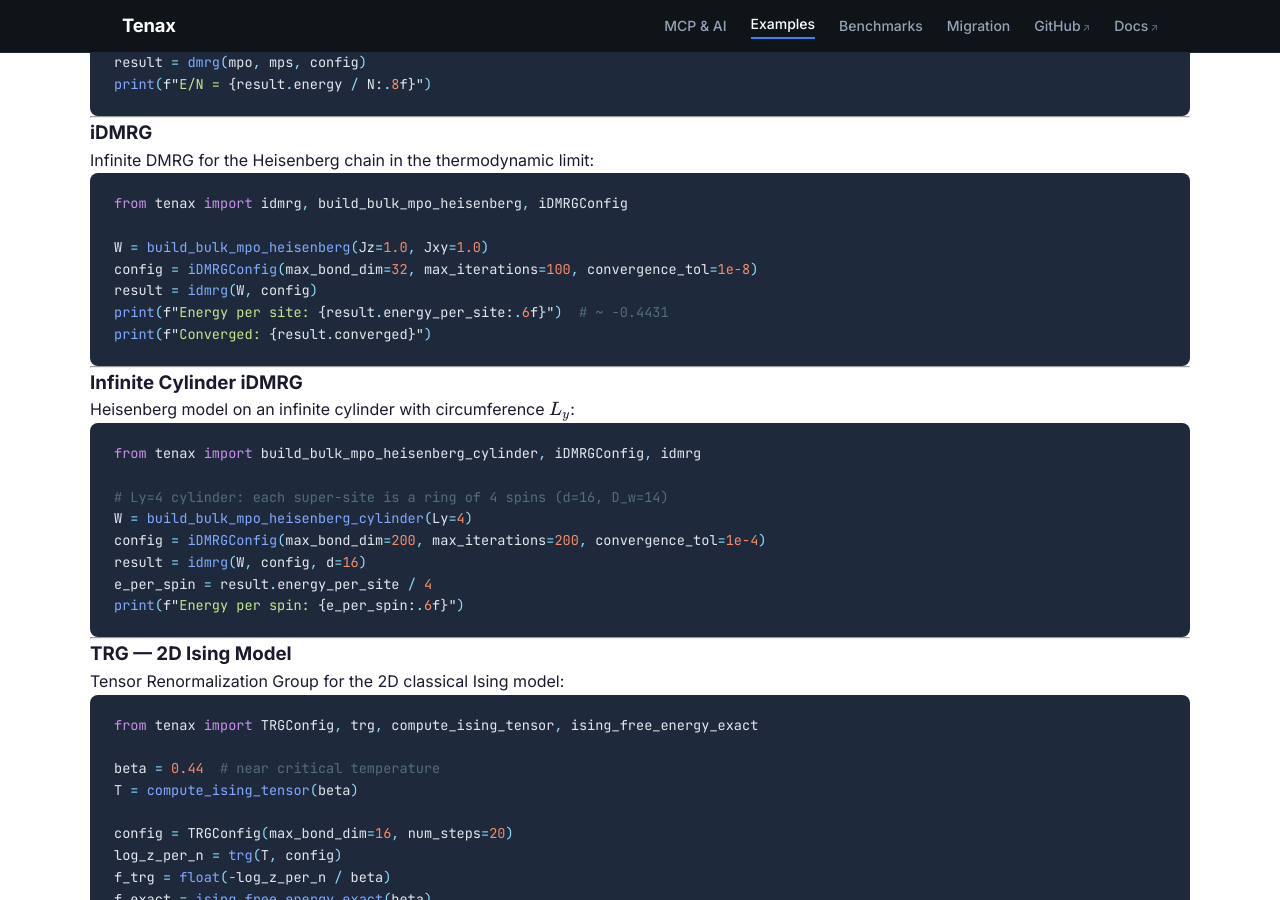
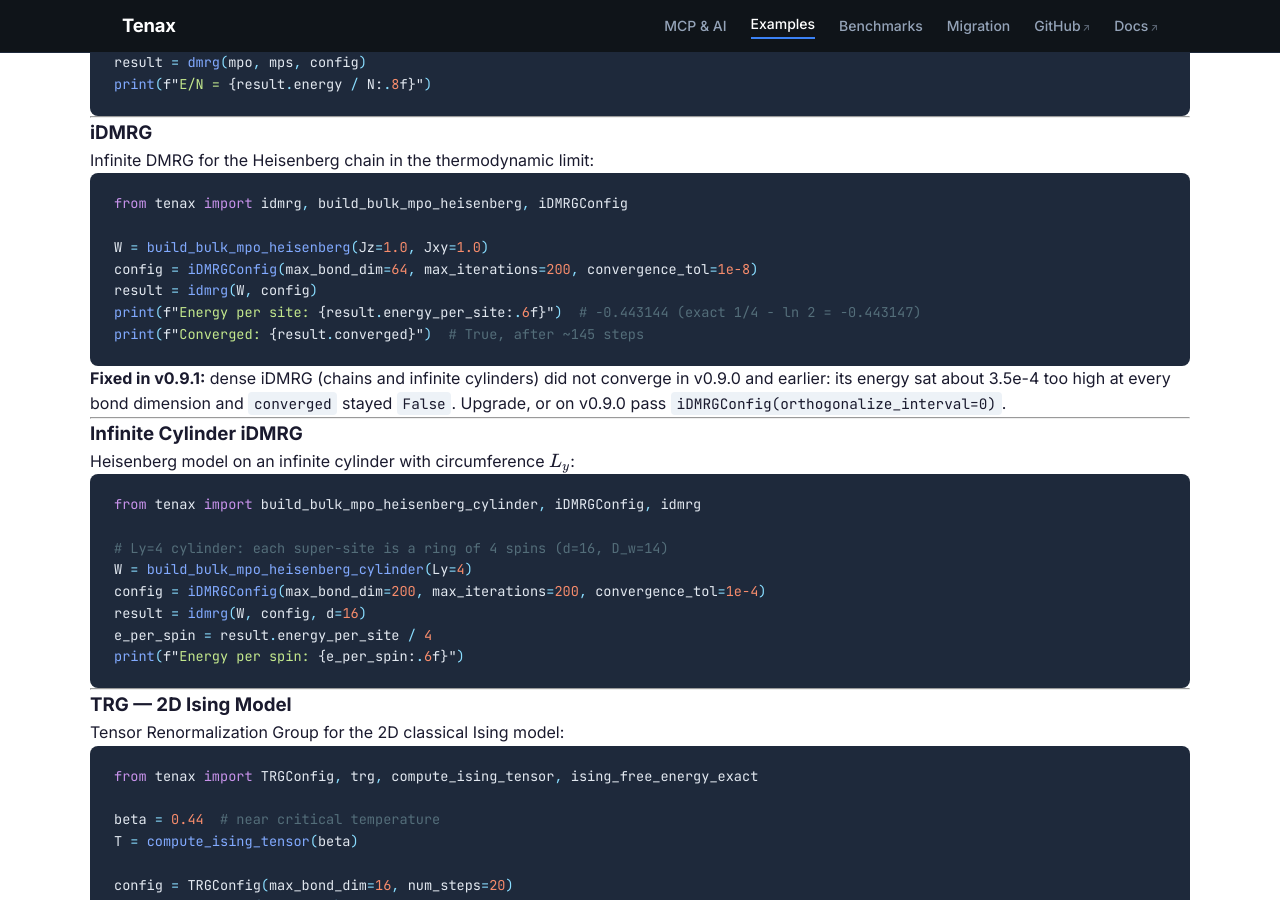
Before and after one commit to tenax-lab/tenax-lab.github.io, a Jekyll site: the page built from examples.md, in a window 1280 px wide and 900 px high, scrolled down 1545 px. Built offline with Jekyll 4.4.1, drawn with Linux system fonts in a browser that asks for light colours.

Commit message:
docs: update the site for tenax v0.9.1
The iDMRG example (chi=32, 100 sweeps) printed Converged: False; with the
v0.9.1 fix, chi=64 and 200 sweeps converges in ~145 steps to -0.443144
(exact -0.443147). Adds a note that dense iDMRG did not converge in v0.9.0
and earlier, with the v0.9.0 workaround orthogonalize_interval=0. The
version note mentions v0.9.1; the AD-paths guide link points at the
v0.9.1 tag (its recommended schedule now runs to completion).

Merge after the v0.9.1 tag is pushed: the site documents released tenax.

Co-Authored-By: Claude Opus 5.5 <noreply@anthropic.com>
Claude-Session: https://claude.ai/code/session_01QJU38nnL8t1KQvWs6VTTVg

````diff
--- a/examples.md
+++ b/examples.md
@@ -101,11 +101,16 @@ Infinite DMRG for the Heisenberg chain in the thermodynamic limit:
 from tenax import idmrg, build_bulk_mpo_heisenberg, iDMRGConfig
 
 W = build_bulk_mpo_heisenberg(Jz=1.0, Jxy=1.0)
-config = iDMRGConfig(max_bond_dim=32, max_iterations=100, convergence_tol=1e-8)
+config = iDMRGConfig(max_bond_dim=64, max_iterations=200, convergence_tol=1e-8)
 result = idmrg(W, config)
-print(f"Energy per site: {result.energy_per_site:.6f}")  # ~ -0.4431
-print(f"Converged: {result.converged}")
+print(f"Energy per site: {result.energy_per_site:.6f}")  # -0.443144 (exact 1/4 - ln 2 = -0.443147)
+print(f"Converged: {result.converged}")  # True, after ~145 steps
 ```
+
+> **Fixed in v0.9.1:** dense iDMRG (chains and infinite cylinders) did not
+> converge in v0.9.0 and earlier: its energy sat about 3.5e-4 too high at
+> every bond dimension and `converged` stayed `False`. Upgrade, or on v0.9.0
+> pass `iDMRGConfig(orthogonalize_interval=0)`.
 
 ---
 
@@ -249,7 +254,7 @@ print(result.energies.shape)  # (20, 3)
 > the root-implicit engine on `SymmetricTensor` site tensors (1x1 only; pass an
 > explicit symmetric `A_init`). It is expensive (~180 s per gradient at D=2,
 > χ=4) and its gradient accuracy is not yet established — see the
-> [AD paths guide](https://github.com/tenax-lab/tenax/blob/v0.9.0/docs/guide/algorithms/ipeps_ad_paths.md).
+> [AD paths guide](https://github.com/tenax-lab/tenax/blob/v0.9.1/docs/guide/algorithms/ipeps_ad_paths.md).
 
 #### Growing chi inside CTM
 
````
Also changed, not shown: index.md (+1 -1 lines).
